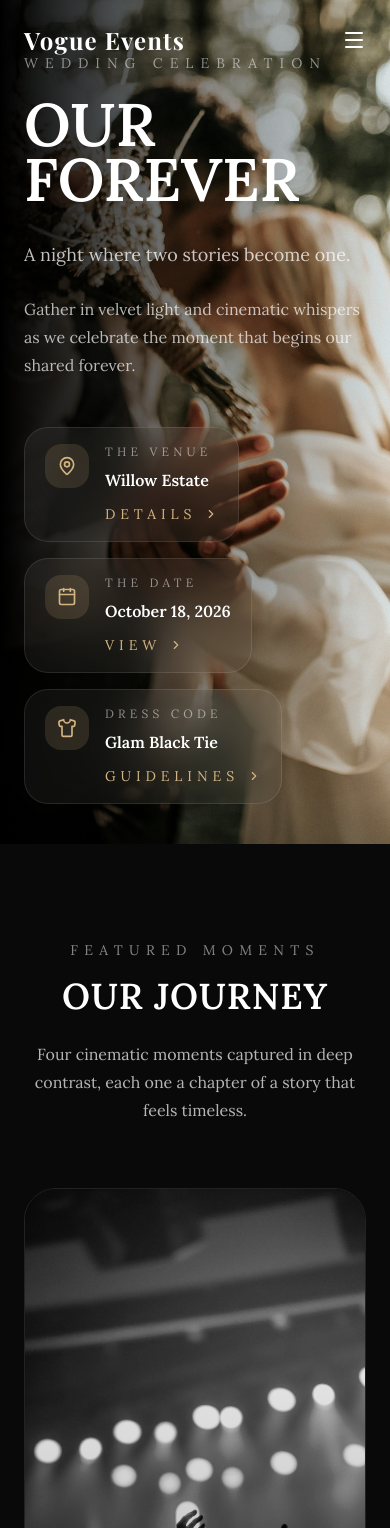
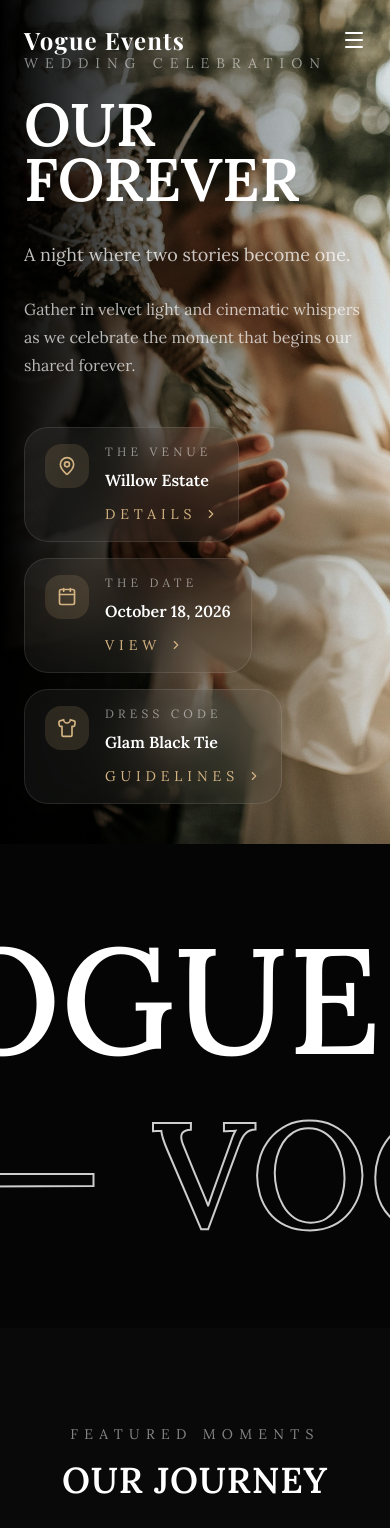
Before and after one commit to abysbyte/event-wedding-platform, a Next.js app: page / in a window 390 px wide. Shown: the top 1528 px of the page. Built offline with nearby package versions, Linux system fonts and the light colour scheme; a web font is replaced by a local one.

Commit message:
adding a text scroll section in home page

```diff
--- a/src/app/page.tsx
+++ b/src/app/page.tsx
@@ -1,6 +1,6 @@
 "use client";
 
-import { useEffect, useState, useRef } from "react";
+import { useEffect, useState, useRef, useLayoutEffect } from "react";
 import Image from "next/image";
 import { AnimatePresence, motion } from "framer-motion";
 import { Calendar, MapPin, Shirt, Play, ChevronRight } from "lucide-react";
@@ -56,6 +56,81 @@ export default function HomePage() {
   const [hoveredMoment, setHoveredMoment] = useState<number | null>(null);
   const testimonialSectionRef = useRef<HTMLDivElement>(null);
   const testimonialCardsRef = useRef<HTMLDivElement>(null);
+
+  // Text scroller refs for Track 1 (Moves Left)
+  const firstText1 = useRef<HTMLParagraphElement>(null);
+  const secondText1 = useRef<HTMLParagraphElement>(null);
+  const slider1 = useRef<HTMLDivElement>(null);
+
+  // Text scroller refs for Track 2 (Moves Right)
+  const firstText2 = useRef<HTMLParagraphElement>(null);
+  const secondText2 = useRef<HTMLParagraphElement>(null);
+  const slider2 = useRef<HTMLDivElement>(null);
+
+  // Use refs for animation variables so they don't reset when component re-renders
+  const xPercent1 = useRef(0);
+  const xPercent2 = useRef(0);
+  const direction = useRef(-1);
+  const requestRef = useRef<number>();
+
+  useLayoutEffect(() => {
+    gsap.registerPlugin(ScrollTrigger);
+
+    // Scrub animation for Track 1
+    gsap.to(slider1.current, {
+      scrollTrigger: {
+        trigger: document.documentElement,
+        scrub: 0.25,
+        start: 0,
+        end: window.innerHeight,
+        onUpdate: (e) => (direction.current = e.direction * -1)
+      },
+      x: "-250px"
+    });
+
+    // Scrub animation for Track 2 (Opposite direction)
+    gsap.to(slider2.current, {
+      scrollTrigger: {
+        trigger: document.documentElement,
+        scrub: 0.25,
+        start: 0,
+        end: window.innerHeight,
+      },
+      x: "250px"
+    });
+
+    requestRef.current = requestAnimationFrame(animate);
+
+    return () => {
+      if (requestRef.current) cancelAnimationFrame(requestRef.current);
+    };
+  }, []);
+
+  const animate = () => {
+    // Reset loops for seamless infinite scrolling
+    if (xPercent1.current < -100) xPercent1.current = 0;
+    else if (xPercent1.current > 0) xPercent1.current = -100;
+
+    if (xPercent2.current < -100) xPercent2.current = 0;
+    else if (xPercent2.current > 0) xPercent2.current = -100;
+
+    // Apply GSAP updates
+    if (firstText1.current && secondText1.current) {
+      gsap.set(firstText1.current, { xPercent: xPercent1.current });
+      gsap.set(secondText1.current, { xPercent: xPercent1.current });
+    }
+
+    if (firstText2.current && secondText2.current) {
+      gsap.set(firstText2.current, { xPercent: xPercent2.current });
+      gsap.set(secondText2.current, { xPercent: xPercent2.current });
+    }
+
+    // Increment percentages inversely so they move in opposite directions
+    xPercent1.current += 0.08 * direction.current;
+    xPercent2.current -= 0.08 * direction.current;
+
+    requestRef.current = requestAnimationFrame(animate);
+  };
 
   useEffect(() => {
     const timer = window.setInterval(() => {
@@ -237,6 +312,45 @@ export default function HomePage() {
         </div>
       </section>
 
+      {/* Vogue text sliderContainer */}
+      <section className="py-20 overflow-hidden bg-[#050505]">
+        <div className="relative flex flex-col gap-6">
+
+          {/* Track 1: Moves Left (Changed to flex, removed absolute positioning) */}
+          <div ref={slider1} className="relative flex whitespace-nowrap">
+            <p
+              ref={firstText1}
+              className="m-0 pr-[50px] text-[150px] md:text-[230px] font-medium text-white uppercase leading-none"
+            >
+              Vogue Events & Management —
+            </p>
+            <p
+              ref={secondText1}
+              className="m-0 pr-[50px] text-[150px] md:text-[230px] font-medium text-white uppercase leading-none"
+            >
+              Vogue Events & Management —
+            </p>
+          </div>
+
+          {/* Track 2: Moves Right (Changed to flex, removed absolute positioning) */}
+          <div ref={slider2} className="relative flex whitespace-nowrap">
+            <p
+              ref={firstText2}
+              className="m-0 pr-[50px] text-[150px] md:text-[230px] font-medium text-transparent opacity-80 [-webkit-text-stroke:2px_white] uppercase leading-none"
+            >
+              Vogue Events & Management —
+            </p>
+            <p
+              ref={secondText2}
+              className="m-0 pr-[50px] text-[150px] md:text-[230px] font-medium text-transparent opacity-80 [-webkit-text-stroke:2px_white] uppercase leading-none"
+            >
+              Vogue Events & Management —
+            </p>
+          </div>
+
+        </div>
+      </section>
+
       <section id="gallery" className="bg-[#090909] py-24">
         <div className="mx-auto max-w-7xl px-6 text-center">
           <p className="text-sm uppercase tracking-[0.45em] text-white/50">Featured Moments</p>
@@ -267,8 +381,8 @@ export default function HomePage() {
                       fill
                       unoptimized
                       className={`object-cover transition duration-700 ${hoveredMoment === index
-                          ? "brightness-110 grayscale-0"
-                          : "brightness-60 grayscale"
+                        ? "brightness-110 grayscale-0"
+                        : "brightness-60 grayscale"
                         }`}
                     />
                   </div>
@@ -352,13 +466,12 @@ export default function HomePage() {
                       {[...Array(5)].map((_, i) => (
                         <svg
                           key={i}
-                          className={`w-4 h-4 ${
-                            i < Math.floor(testimonial.rating)
-                              ? "text-yellow-400"
-                              : i < testimonial.rating
+                          className={`w-4 h-4 ${i < Math.floor(testimonial.rating)
+                            ? "text-yellow-400"
+                            : i < testimonial.rating
                               ? "text-yellow-400"
                               : "text-gray-500"
-                          }`}
+                            }`}
                           fill={i < Math.floor(testimonial.rating) ? "currentColor" : "none"}
                           stroke="currentColor"
                           viewBox="0 0 24 24"
```
Also changed, not shown: src/app/globals.css (+29 -14 lines).
